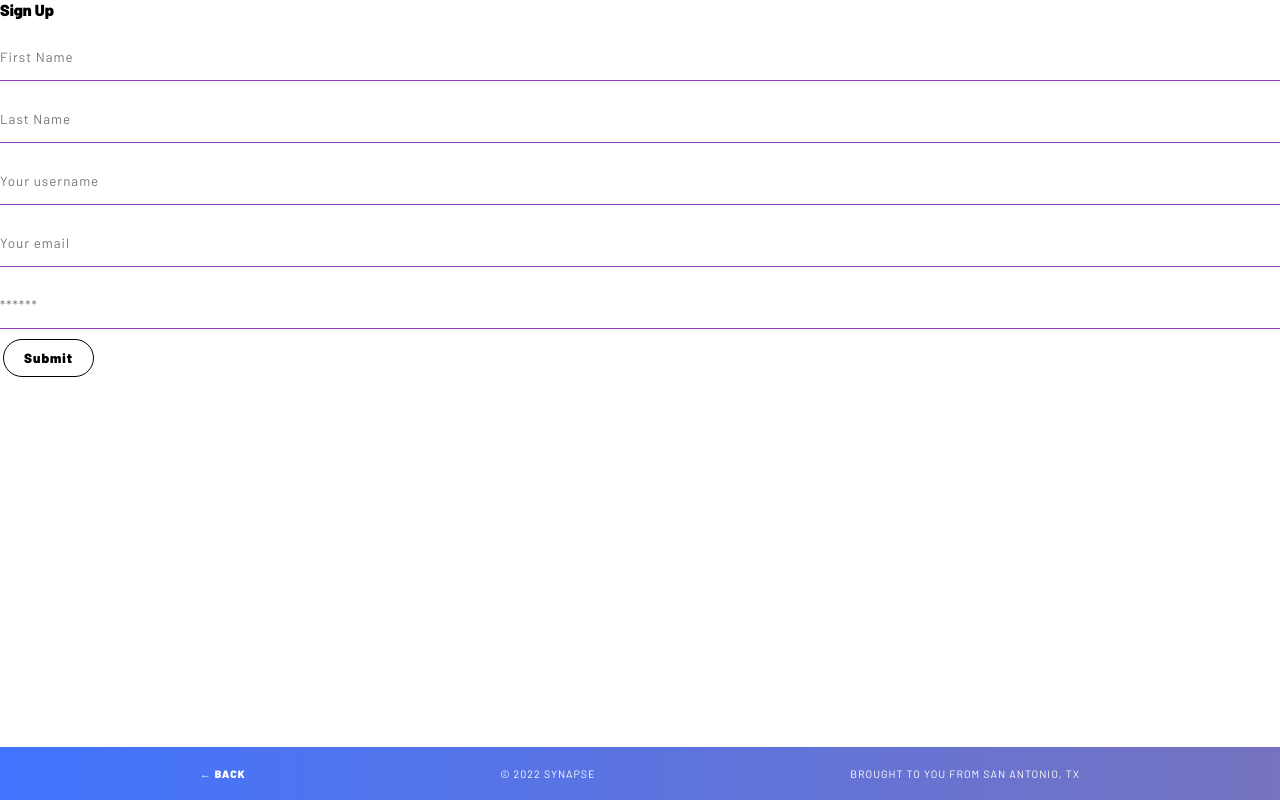
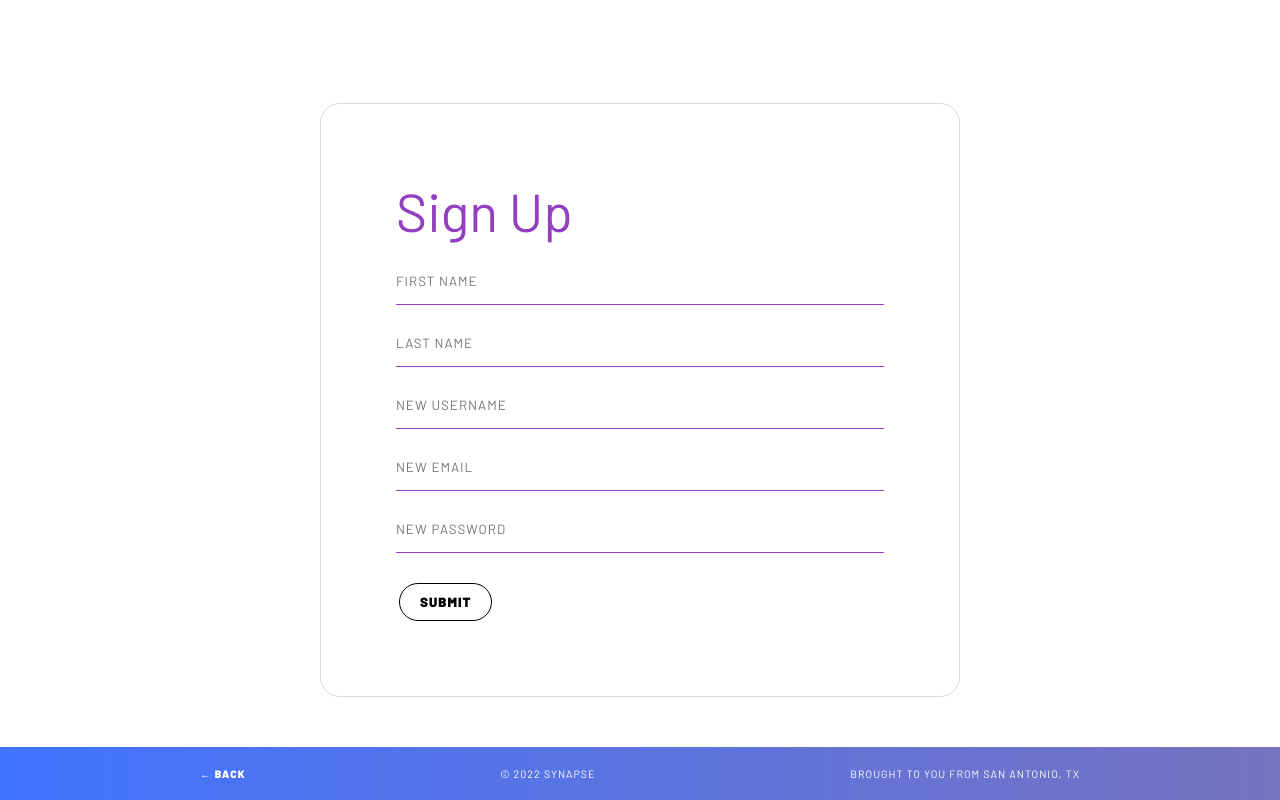
Before and after one commit to Blake-design/learning-tree, a React (Create React App) app in the folder client/: page /signup in a window 1280 px wide. Built offline with nearby package versions, Linux system fonts and the light colour scheme.

Commit message:
Added login form styling to signup form

```diff
--- a/client/src/App.css
+++ b/client/src/App.css
@@ -103,6 +103,13 @@ button {
   /* align-content: center; */
   width: 50vw;
   height: 100vh;
+
+}
+
+.form-card {
+  padding: 75px;
+  border: 1px solid rgb(216, 216, 216);
+  border-radius: 20px;
 }
 
 .form-card h3 {
--- a/client/src/pages/Signup.js
+++ b/client/src/pages/Signup.js
@@ -3,6 +3,7 @@ import { Navigate } from "react-router-dom";
 
 import { useMutation } from "@apollo/client";
 import { ADD_USER } from "../utils/mutations";
+import "../App.css"
 
 import Auth from "../utils/auth";
 
@@ -51,11 +52,9 @@ const Signup = () => {
   };
 
   return (
-    <main className="flex-row justify-center mb-4">
-      <div className="col-12 col-lg-10">
-        <div className="card">
-          <h4 className="card-header bg-dark text-light p-2">Sign Up</h4>
-          <div className="card-body">
+    <div className="form-container">
+      <div className="form-card">
+        <h3>Sign Up</h3>
           {data ? (
             <p>
               Welcome {formState.userName} please login{" "}
@@ -65,7 +64,7 @@ const Signup = () => {
             <form onSubmit={handleFormSubmit}>
               <input
                 className="form-input"
-                  placeholder="First Name"
+                placeholder="FIRST NAME"
                 name="firstName"
                 type="text"
                 value={formState.firstName}
@@ -73,7 +72,7 @@ const Signup = () => {
               />
               <input
                 className="form-input"
-                  placeholder="Last Name"
+                placeholder="LAST NAME"
                 name="lastName"
                 type="text"
                 value={formState.lastName}
@@ -81,7 +80,7 @@ const Signup = () => {
               />
               <input
                 className="form-input"
-                  placeholder="Your username"
+                placeholder="NEW USERNAME"
                 name="userName"
                 type="text"
                 value={formState.userName}
@@ -89,7 +88,7 @@ const Signup = () => {
               />
               <input
                 className="form-input"
-                  placeholder="Your email"
+                placeholder="NEW EMAIL"
                 name="email"
                 type="email"
                 value={formState.email}
@@ -97,7 +96,7 @@ const Signup = () => {
               />
               <input
                 className="form-input"
-                  placeholder="******"
+                placeholder="NEW PASSWORD"
                 name="password"
                 type="password"
                 value={formState.password}
@@ -108,7 +107,7 @@ const Signup = () => {
                 style={{ cursor: "pointer" }}
                 type="submit"
               >
-                  Submit
+                SUBMIT
               </button>
             </form>
           )}
@@ -120,8 +119,6 @@ const Signup = () => {
           )}
       </div>
     </div>
-      </div>
-    </main>
   );
 };
 
```
Lines whose indentation alone changed are shown as unchanged.
